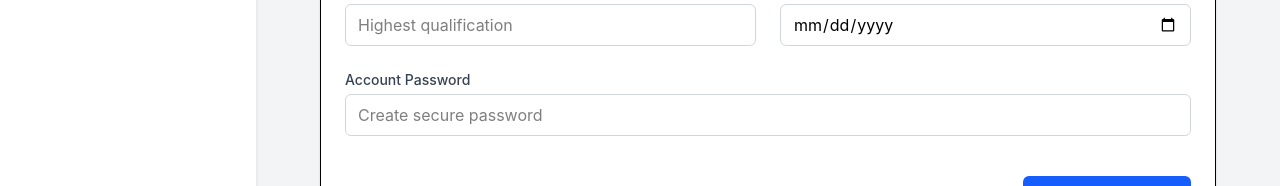
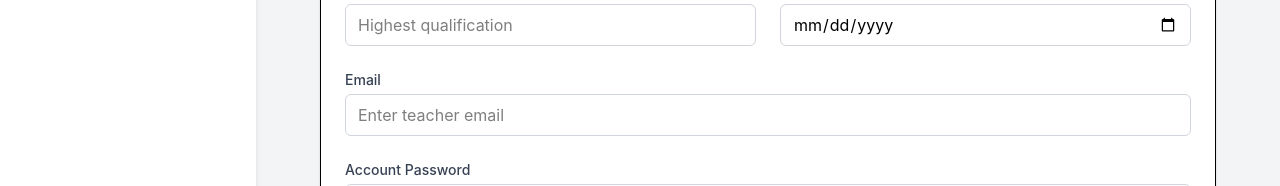
Before and after one commit to jay248k/School-Management-System, a React (Vite) app in the folder principal-teacher/: page /principal/teachers/add in a window 1280 px wide. Shown: the part 344-530 px from the top of the page. Built offline with nearby package versions, Linux system fonts and the light colour scheme; no server answers.

Commit message:
new teacher and student cab be register

```diff
--- a/principal-teacher/src/components/principal/student/AddStudent.jsx
+++ b/principal-teacher/src/components/principal/student/AddStudent.jsx
@@ -11,24 +11,32 @@ const AddStudent = () => {
     mobile: "",
     address: "",
     admission_date: "",
-    status: "Active",
+    status: "active",
     class_number: "",
     password: "",
   });
 
   const classes = [
-    "Nursery",
-    "Pre-K",
-    "Kindergarten",
-    ...Array.from({ length: 12 }, (_, i) => `${i + 1}`),
+    "1st",
+    "2nd",
+    "3rd",
+    "4th",
+    "5th",
+    "6th",
+    "7th",
+    "8th",
+    "9th",
+    "10th",
+    "11th",
+    "12th",
   ];
 
   const handleChange = (e) => {
     const { name, value } = e.target;
 
     if (name === "mobile") {
-      if (!/^\d*$/.test(value)) return;
-      if (value.length > 10) return;
+      if (!/^\d*$/.test(value)) return; // allow only digits
+      if (value.length > 10) return; // max 10 digits
     }
 
     setFormData({ ...formData, [name]: value });
@@ -43,6 +51,7 @@ const AddStudent = () => {
     }
 
     const res = await registerStudentAPI(formData);
+
     if (res) {
       setFormData({
         first_name: "",
@@ -59,9 +68,9 @@ const AddStudent = () => {
       });
     }
   };
+
   const inputClass =
     "w-full border border-gray-300 rounded-lg px-5 py-3 text-base focus:outline-none focus:ring-2 focus:ring-blue-500 focus:border-blue-500";
-
   const labelClass = "text-base font-medium text-gray-700";
 
   return (
@@ -86,6 +95,7 @@ const AddStudent = () => {
               className={inputClass}
             />
           </div>
+
           <div>
             <label className={labelClass}>Last Name</label>
             <input
@@ -96,6 +106,7 @@ const AddStudent = () => {
               className={inputClass}
             />
           </div>
+
           <div>
             <label className={labelClass}>Father Name</label>
             <input
@@ -165,7 +176,7 @@ const AddStudent = () => {
           </div>
         </div>
 
-        {/* Admission & Status */}
+        {/* Admission Date & Status */}
         <div className="grid md:grid-cols-2 gap-5">
           <div>
             <label className={labelClass}>Admission Date</label>
@@ -226,7 +237,7 @@ const AddStudent = () => {
           </div>
         </div>
 
-        {/* Submit */}
+        {/* Submit Button */}
         <div className="pt-4 flex justify-end">
           <button
             type="submit"
--- a/principal-teacher/src/components/principal/teacher/AddTeacher.jsx
+++ b/principal-teacher/src/components/principal/teacher/AddTeacher.jsx
@@ -4,6 +4,7 @@ import { addTeacherAPI } from "../../../services/teacher.api";
 const AddTeacher = () => {
   const [formData, setFormData] = useState({
     name: "",
+    email: "",
     mobile: "",
     qualification: "",
     joining_date: "",
@@ -11,18 +12,26 @@ const AddTeacher = () => {
   });
 
   const [mobileError, setMobileError] = useState("");
+  const [emailError, setEmailError] = useState("");
 
   const handleChange = (e) => {
     const { name, value } = e.target;
 
     if (name === "mobile") {
       if (!/^\d*$/.test(value)) return;
-
       if (value.length > 10) return;
 
       setMobileError(
         value.length > 0 && value.length < 10
           ? "Mobile number must be 10 digits"
+          : ""
+      );
+    }
+
+    if (name === "email") {
+      setEmailError(
+        value && !/^[^\s@]+@[^\s@]+\.[^\s@]+$/.test(value)
+          ? "Invalid email address"
           : ""
       );
     }
@@ -38,12 +47,24 @@ const AddTeacher = () => {
       return;
     }
 
+    if (!formData.email || emailError) {
+      setEmailError("Please enter a valid email");
+      return;
+    }
+
     console.log("Teacher Data:", formData);
     const res = await addTeacherAPI(formData);
     if (res) {
-      alert("Done");
+      setFormData({
+        name: "",
+        email: "",
+        mobile: "",
+        qualification: "",
+        joining_date: "",
+        password: "",
+      });
     } else {
-      alert("chhi chhi ");
+      alert("Something went wrong!");
     }
   };
 
@@ -63,7 +84,7 @@ const AddTeacher = () => {
           onSubmit={handleSubmit}
           className="px-6 py-6 grid grid-cols-1 md:grid-cols-2 gap-6 max-w-6xl"
         >
-          {/* Name */}
+          {/* Full Name */}
           <div>
             <label className="block text-sm font-medium text-gray-700 mb-1">
               Full Name
@@ -79,7 +100,7 @@ const AddTeacher = () => {
             />
           </div>
 
-          {/* Mobile */}
+          {/* Mobile Number */}
           <div>
             <label className="block text-sm font-medium text-gray-700 mb-1">
               Mobile Number
@@ -133,6 +154,29 @@ const AddTeacher = () => {
             />
           </div>
 
+          {/* Email */}
+          <div className="md:col-span-2">
+            <label className="block text-sm font-medium text-gray-700 mb-1">
+              Email
+            </label>
+            <input
+              type="email"
+              name="email"
+              value={formData.email}
+              onChange={handleChange}
+              placeholder="Enter teacher email"
+              className={`w-full border rounded-md px-3 py-2 focus:ring-2 outline-none ${
+                emailError
+                  ? "border-red-400 focus:ring-red-400"
+                  : "border-gray-300 focus:ring-blue-500"
+              }`}
+              required
+            />
+            {emailError && (
+              <p className="text-xs text-red-500 mt-1">{emailError}</p>
+            )}
+          </div>
+
           {/* Password */}
           <div className="md:col-span-2">
             <label className="block text-sm font-medium text-gray-700 mb-1">
@@ -149,7 +193,7 @@ const AddTeacher = () => {
             />
           </div>
 
-          {/* Action */}
+          {/* Submit */}
           <div className="md:col-span-2 flex justify-end pt-4">
             <button
               type="submit"
```
